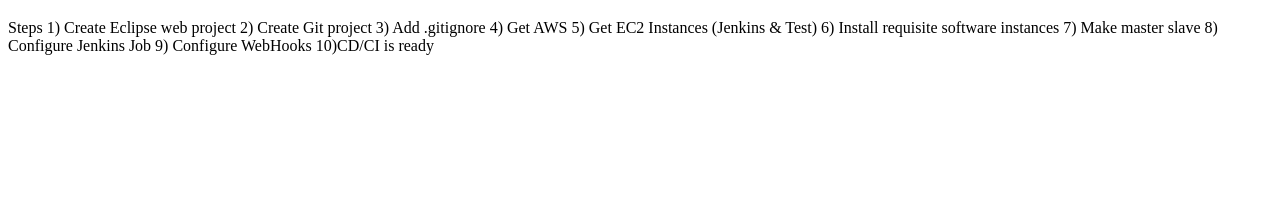
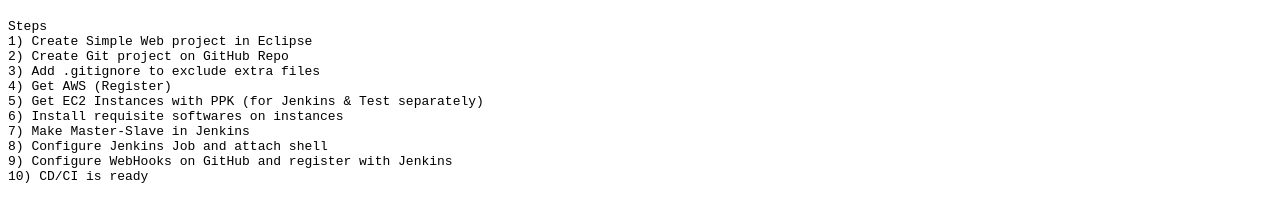
Before and after one commit to devarcon/devops, a plain HTML site: page WebContent/index.html in a window 1280 px wide. Shown: the part 61-282 px from the top of the page. Drawn offline with Linux system fonts and the light colour scheme.

Commit message:
Minor Changes

```diff
--- a/WebContent/index.html
+++ b/WebContent/index.html
@@ -6,16 +6,19 @@
 </head>
 <body>
 <h1>Hello AWS DevOps!</h1>
+
+<pre>
 Steps
-1) Create Eclipse web project
-2) Create Git project
-3) Add .gitignore
-4) Get AWS
-5) Get EC2 Instances (Jenkins & Test)
-6) Install requisite software instances
-7) Make master slave
-8) Configure Jenkins Job
-9) Configure WebHooks
-10)CD/CI is ready
+1) Create Simple Web project in Eclipse
+2) Create Git project on GitHub Repo
+3) Add .gitignore to exclude extra files
+4) Get AWS (Register)
+5) Get EC2 Instances with PPK (for Jenkins & Test separately)
+6) Install requisite softwares on instances
+7) Make Master-Slave in Jenkins
+8) Configure Jenkins Job and attach shell
+9) Configure WebHooks on GitHub and register with Jenkins
+10) CD/CI is ready
+</pre>
 </body>
 </html>
```
Also changed, not shown: 1 other file.
